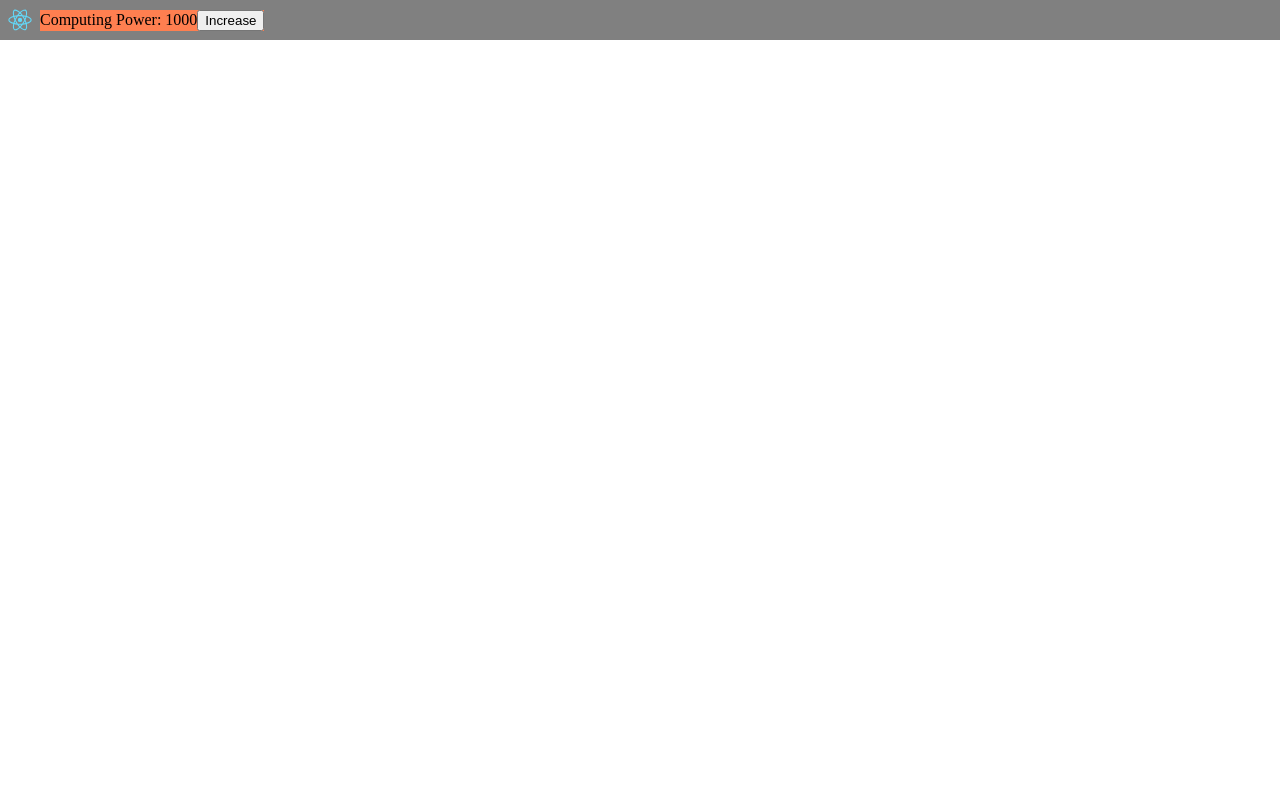
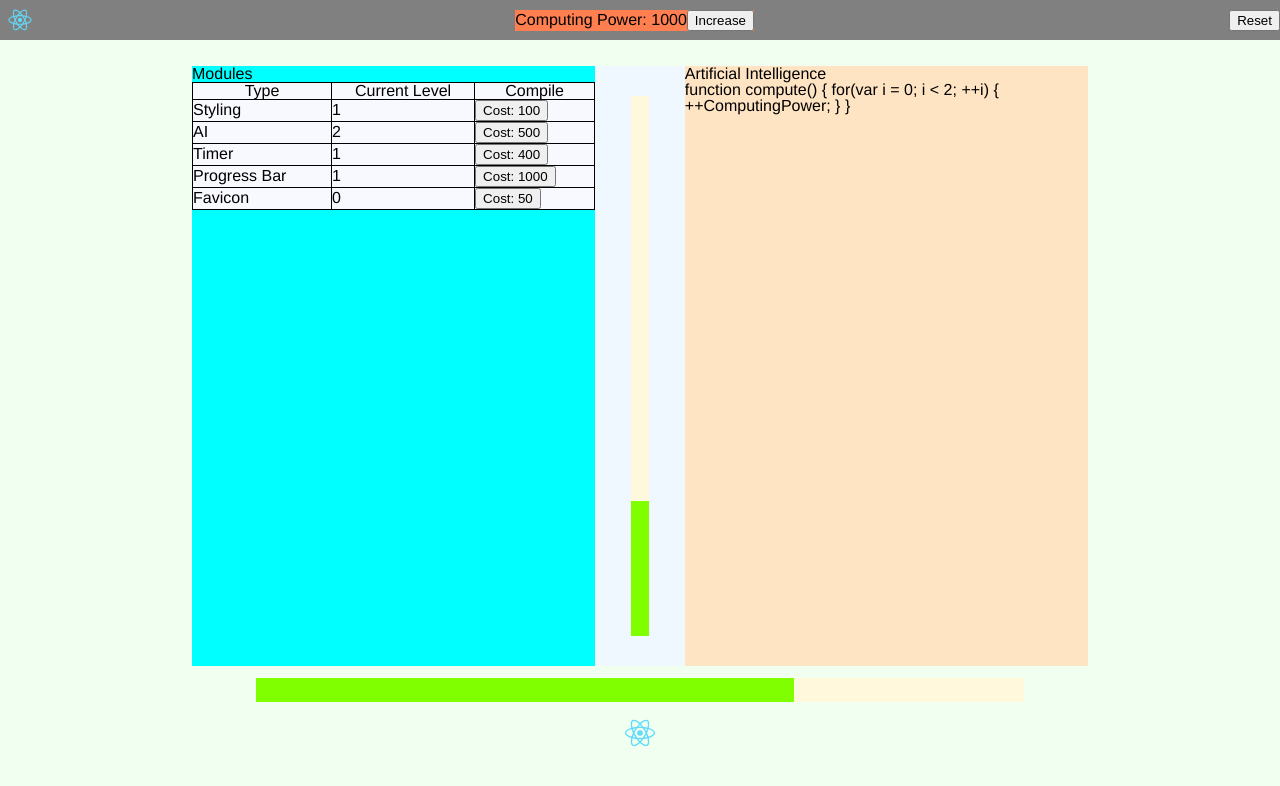
Before and after one commit to carlchizhang/component, a React (Create React App) app: page / in a window 1280 px wide. Shown: the top 786 px of the page. Built offline with nearby package versions, Linux system fonts and the light colour scheme.

Commit message:
Static components complete, todo: dynamic stuff

```diff
--- a/public/index.html
+++ b/public/index.html
@@ -2,6 +2,8 @@
 <html lang="en">
   <head>
     <meta charset="utf-8">
+    <meta name="description" content="Incremental game that builds itself as you play.">
+    <meta name="author" content="Carl Chi Zhang">
     <meta name="viewport" content="width=device-width, initial-scale=1, shrink-to-fit=no">
     <meta name="theme-color" content="#000000">
     <!--
@@ -19,7 +21,7 @@
       work correctly both with client-side routing and a non-root public URL.
       Learn how to configure a non-root public URL by running `npm run build`.
     -->
-    <title>React App</title>
+    <title>{Component}</title>
   </head>
   <body>
     <noscript>
--- a/src/App.css
+++ b/src/App.css
@@ -51,15 +51,25 @@ table {
 
 /* end reset */
 div.App {
-  height: 100%;
+  width: 100%;
+  height: 100vh;
+  background-color: HoneyDew;
 }
 
+div.App > *{
+  font-family: Helvetica, sans-serif;
+}
+
+/* header */
 header.navbar {
   background-color: gray;
   display: flex;
+  flex-wrap: wrap;
   width: 100%;
-  height: 50%;
+  height: auto;
   align-items: center;
+  justify-content: space-between;
+  margin-bottom: 2%
 }
 
 img.logo {
@@ -72,3 +82,75 @@ div.power-display {
   display: flex;
   align-items: center;
 }
+
+/* main body */
+div.main-body {
+  background-color: AliceBlue;
+  display: flex;
+  flex-wrap: wrap;
+  align-items: center;
+  justify-content: space-between;
+  height: 75%;
+  width: 70%;
+  min-width: 800px;
+  margin: 0 auto;
+}
+
+/* upgrade table */
+div.upgrades-widget {
+  background-color: Aqua;
+  width: 45%;
+  height: 100%;
+}
+
+table.upgrades-table {
+  background-color: GhostWhite;
+  width: 100%;
+}
+
+table.upgrades-table td, th {
+  border: 1px solid black;
+}
+
+/* function window */
+div.ai-function-box {
+  background-color: Bisque;
+  width: 45%;
+  height: 100%;
+}
+
+/* progress bars */
+div.timer-bar-outer {
+  display: flex;
+  flex-direction: column-reverse;
+  background-color: Cornsilk;
+  width: 2%;
+  height: 90%;
+}
+
+div.timer-bar-inner {
+  background-color: Chartreuse;
+  width: 100%;
+  height: 25%;
+}
+
+div.singularity-bar-outer {
+  background-color: Cornsilk;
+  margin: 1% auto;
+  height: 3%;
+  width: 60%;
+}
+
+div.singularity-bar-inner {
+  background-color: Chartreuse;
+  height: 100%;
+  width: 70%;
+}
+
+/* winning button */
+img.create-singularity {
+  margin-left: 48%;
+  margin-right: auto;
+  width: 4%;
+  height: 4%;
+}
--- a/src/App.js
+++ b/src/App.js
@@ -2,6 +2,7 @@ import React, { Component } from 'react';
 import logo from './logo.svg';
 import './App.css';
 
+/* Header stuff */
 function PowerDisplay(props) {
   return (
     <div className='power-display'>
@@ -21,16 +22,126 @@ class Navbar extends Component {
         <PowerDisplay
           curComputingPower={1000}
         />
+        <button className='reset-game'>
+          Reset
+        </button>
       </header>
     );
   }
 }
 
+
+/* main body stuff */
+/* upgrade table */
+function UpgradeItem(props) {
+  return (
+    <tr className='upgrade-item'>
+      <td>{props.upgradeName}</td>
+      <td>{props.upgradeLevel}</td>
+      <td className='compile-column'>
+        <button>
+          Cost: {props.upgradeCost}
+        </button>
+      </td>
+    </tr>
+  );
+}
+
+const upgrades = [
+  {upgradeName: 'Styling', upgradeLevel: 1, upgradeCost: 100},
+  {upgradeName: 'AI', upgradeLevel: 2, upgradeCost: 500},
+  {upgradeName: 'Timer', upgradeLevel: 1, upgradeCost: 400},
+  {upgradeName: 'Progress Bar', upgradeLevel: 1, upgradeCost: 1000},
+  {upgradeName: 'Favicon', upgradeLevel: 0, upgradeCost: 50}
+];
+
+class UpgradesWidget extends Component {
+  renderItem(upgradeName, upgradeLevel, upgradeCost) {
+    return (
+      <UpgradeItem
+        upgradeName={upgradeName}
+        upgradeLevel={upgradeLevel}
+        upgradeCost={upgradeCost}
+      />
+    );
+  }
+
+  render() {
+    return (
+      <div className='upgrades-widget'>
+        <h1>Modules</h1>
+        <table className='upgrades-table'>
+          <tr>
+            <th>Type</th>
+            <th>Current Level</th>
+            <th>Compile</th>
+          </tr>
+          {upgrades.map(item => {
+            return this.renderItem(item.upgradeName, item.upgradeLevel, item.upgradeCost);
+          })}
+        </table>
+      </div>
+    );
+  }
+}
+
+/* function window */
+const aiCode = 'function compute() { for(var i = 0; i < 2; ++i) { ++ComputingPower; } }'
+class AiFunctionBox extends Component {
+  render() {
+    return (
+      <div className='ai-function-box'>
+        <h1>Artificial Intelligence</h1>
+        {aiCode}
+      </div>
+    );
+  }
+}
+
+/* income timer progress bar */
+class TimerProgressBar extends Component {
+  render() {
+    return (
+      <div className='timer-bar-outer'>
+        <div className='timer-bar-inner'></div>
+      </div>
+    );
+  }
+}
+
+/* win game progress bar */
+class SingularityProgressBar extends Component {
+  render() {
+    return (
+      <div className='singularity-bar-outer'>
+        <div className='singularity-bar-inner'></div>
+      </div>
+    );
+  }
+}
+
+/* singularity button */
+function SingularityButton(props) {
+  return (
+    <div>
+      <img className='create-singularity' src={logo} alt={'win'}/>
+    </div>
+  );
+}
+
+/* main game stuff */
 class App extends Component {
   render() {
     return (
       <div className='App'>
         <Navbar/>
+        <div className='main-body'>
+          <UpgradesWidget/>
+          <TimerProgressBar/>
+          <AiFunctionBox/>
+        </div>
+        <SingularityProgressBar/>
+                <SingularityButton/>
       </div>
     );
   }
--- a/src/index.css
+++ b/src/index.css
@@ -3,7 +3,3 @@ body {
   padding: 0;
   font-family: sans-serif;
 }
-
-[data-reactroot] {
-	height: 100% !important;
-}
```
